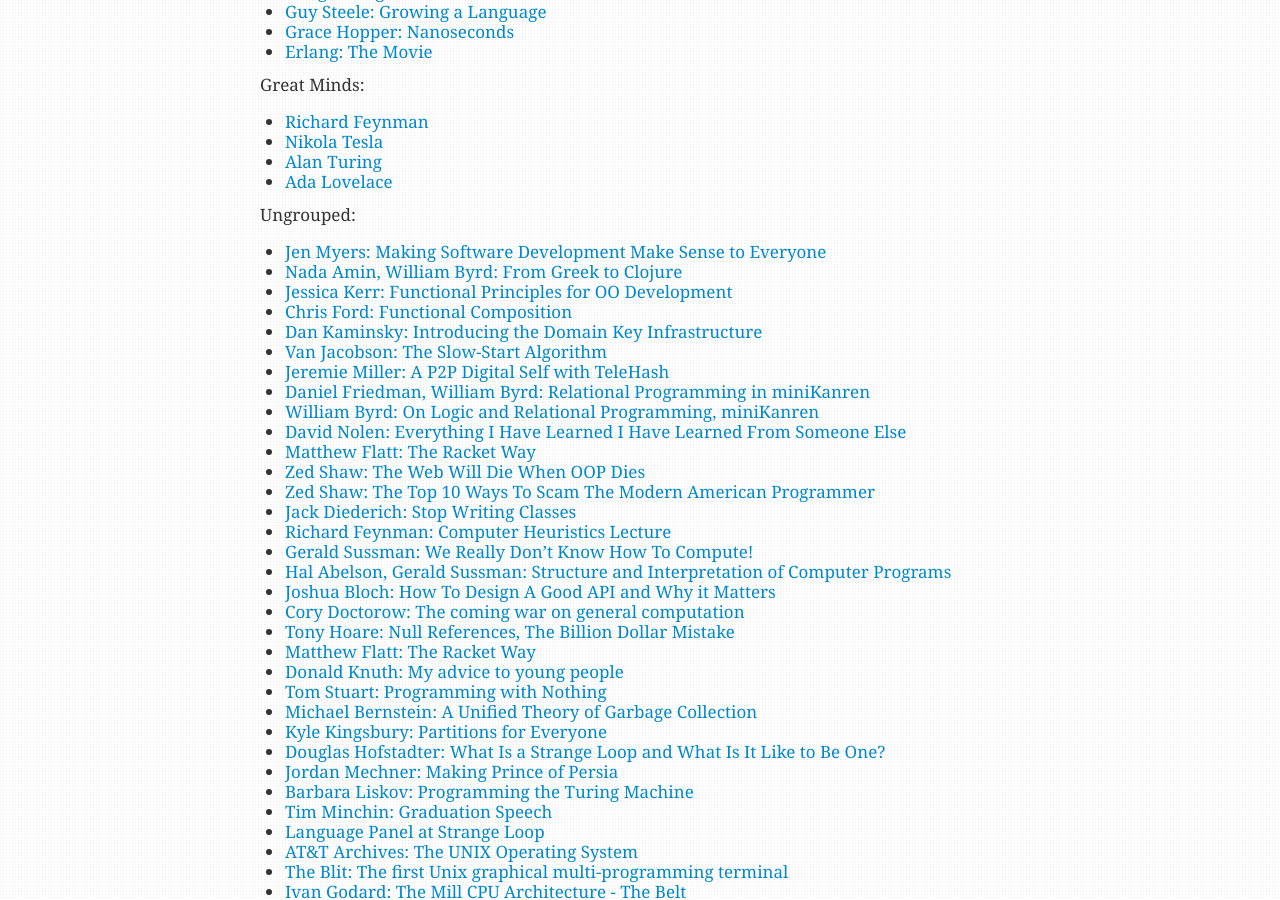
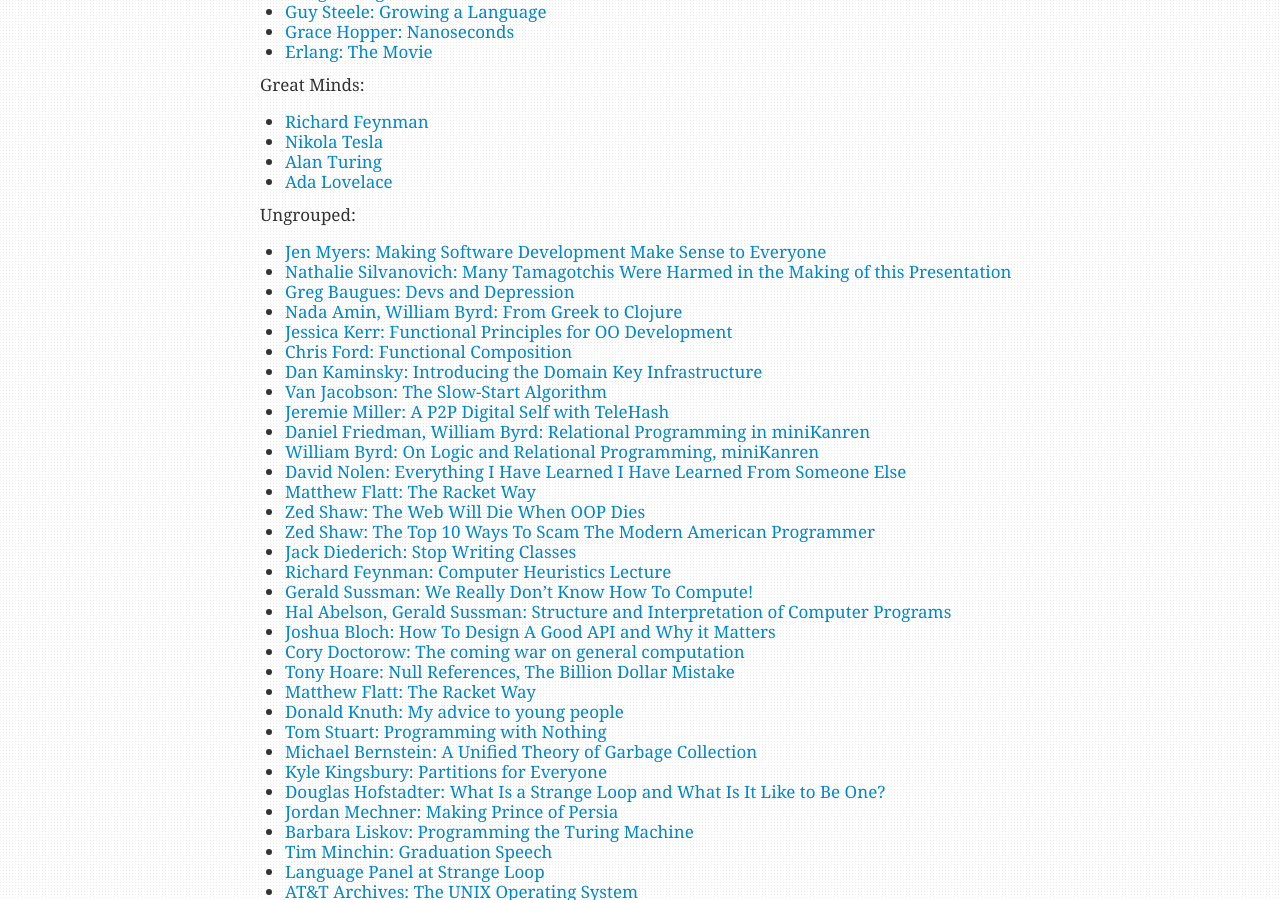
Before and after one commit to igorw/weblog, a Jekyll site: the page built from videoshelf.md, in a window 1280 px wide and 900 px high, scrolled down 723 px. Built offline with Jekyll 4.4.1, drawn with Linux system fonts in a browser that asks for light colours; Markdown is read by kramdown in place of the engine named in the settings.

Commit message:
add two new videos: tamagotchis and devs and depression

```diff
--- a/videoshelf.md
+++ b/videoshelf.md
@@ -53,6 +53,8 @@
 Ungrouped:
 
 * [Jen Myers: Making Software Development Make Sense to Everyone](http://www.infoq.com/presentations/software-development-everyone)
+* [Nathalie Silvanovich: Many Tamagotchis Were Harmed in the Making of this Presentation](https://www.youtube.com/watch?v=WOJfUcCOhJ0)
+* [Greg Baugues: Devs and Depression](https://www.youtube.com/watch?v=yFIa-Mc2KSk)
 * [Nada Amin, William Byrd: From Greek to Clojure](https://www.youtube.com/watch?v=7kPMFkNm2dw)
 * [Jessica Kerr: Functional Principles for OO Development](https://www.youtube.com/watch?v=tq5SQ4W3gRI)
 * [Chris Ford: Functional Composition](http://www.infoq.com/presentations/music-functional-language)
```
